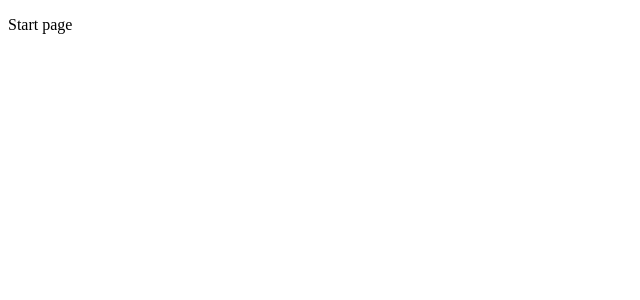
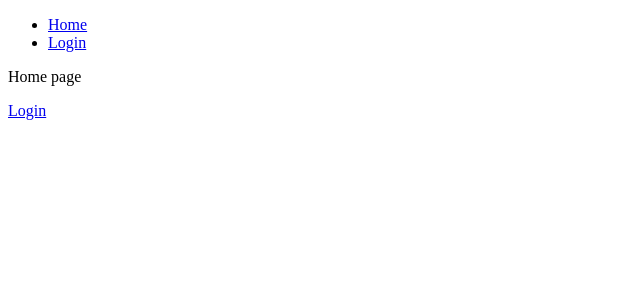
Before and after one commit to Wydreq/GetInIT, a React (Create React App) app in the folder getinit/: page / in a window 1280 px wide. Shown: the top 300 px of the page, without its empty margins (0-640 px from the left). Built offline with nearby package versions, Linux system fonts and the light colour scheme.

Commit message:
Simple routing added

```diff
--- a/getinit/package.json
+++ b/getinit/package.json
@@ -8,6 +8,7 @@
     "@testing-library/user-event": "^13.5.0",
     "react": "^18.2.0",
     "react-dom": "^18.2.0",
+    "react-router-dom": "^6.9.0",
     "react-scripts": "5.0.1",
     "web-vitals": "^2.1.4"
   },
--- a/getinit/public/index.html
+++ b/getinit/public/index.html
@@ -24,7 +24,7 @@
       work correctly both with client-side routing and a non-root public URL.
       Learn how to configure a non-root public URL by running `npm run build`.
     -->
-    <title>React App</title>
+    <title>GetInIT</title>
   </head>
   <body>
     <noscript>You need to enable JavaScript to run this app.</noscript>
--- a/getinit/src/App.js
+++ b/getinit/src/App.js
@@ -1,7 +1,22 @@
+import { createBrowserRouter, RouterProvider } from 'react-router-dom'
+import HomePage from './pages/Home';
+import LoginPage from './pages/Login';
+import NotFoundPage from './pages/NotFound';
+import RootLayout from './pages/Root';
+
+const router = createBrowserRouter([
+  {
+    path: '/',
+    element: <RootLayout/>,
+    children: [
+      {path: '/', element: <HomePage/>},
+      {path: '/login', element: <LoginPage/>},
+      {path: '*', element: <NotFoundPage/>}]
+  }
+])
+
 function App() {
-  return (
-    <p>Start page</p>
-  );
+  return <RouterProvider router={router}/>;
 }
 
 export default App;
--- /dev/null
+++ b/getinit/src/components/MainNavigation.js
@@ -0,0 +1,16 @@
+import { Link } from "react-router-dom";
+
+const MainNavigation = () => {
+    return (
+        <header>
+            <nav>
+                <ul>
+                    <li><Link to='/'>Home</Link></li>
+                    <li><Link to='/login'>Login</Link></li>
+                </ul>
+            </nav>
+        </header>
+    )
+}
+
+export default MainNavigation;
--- /dev/null
+++ b/getinit/src/pages/Home.js
@@ -0,0 +1,14 @@
+import { Link } from "react-router-dom";
+
+const HomePage = () => {
+    return (
+    <div>
+        <p>Home page</p>
+        <Link to="/login">Login</Link>
+    </div>
+
+
+    );
+};
+
+export default HomePage;
--- /dev/null
+++ b/getinit/src/pages/Login.js
@@ -0,0 +1,5 @@
+const LoginPage = () => {
+    return <h1>Login page</h1>
+};
+
+export default LoginPage;
--- /dev/null
+++ b/getinit/src/pages/NotFound.js
@@ -0,0 +1,5 @@
+const NotFoundPage = () => {
+    return <h1>Error 404 - Page not found</h1>
+};
+
+export default NotFoundPage;
--- /dev/null
+++ b/getinit/src/pages/Root.js
@@ -0,0 +1,13 @@
+import { Outlet } from "react-router-dom";
+import MainNavigation from "../components/MainNavigation";
+
+const RootLayout = () => {
+    return (
+    <>
+        <MainNavigation/>
+        <Outlet />
+    </>
+    )
+}
+
+export default RootLayout;
```
Also changed, not shown: 1 other file (tests, documents, lock files or other folders).
